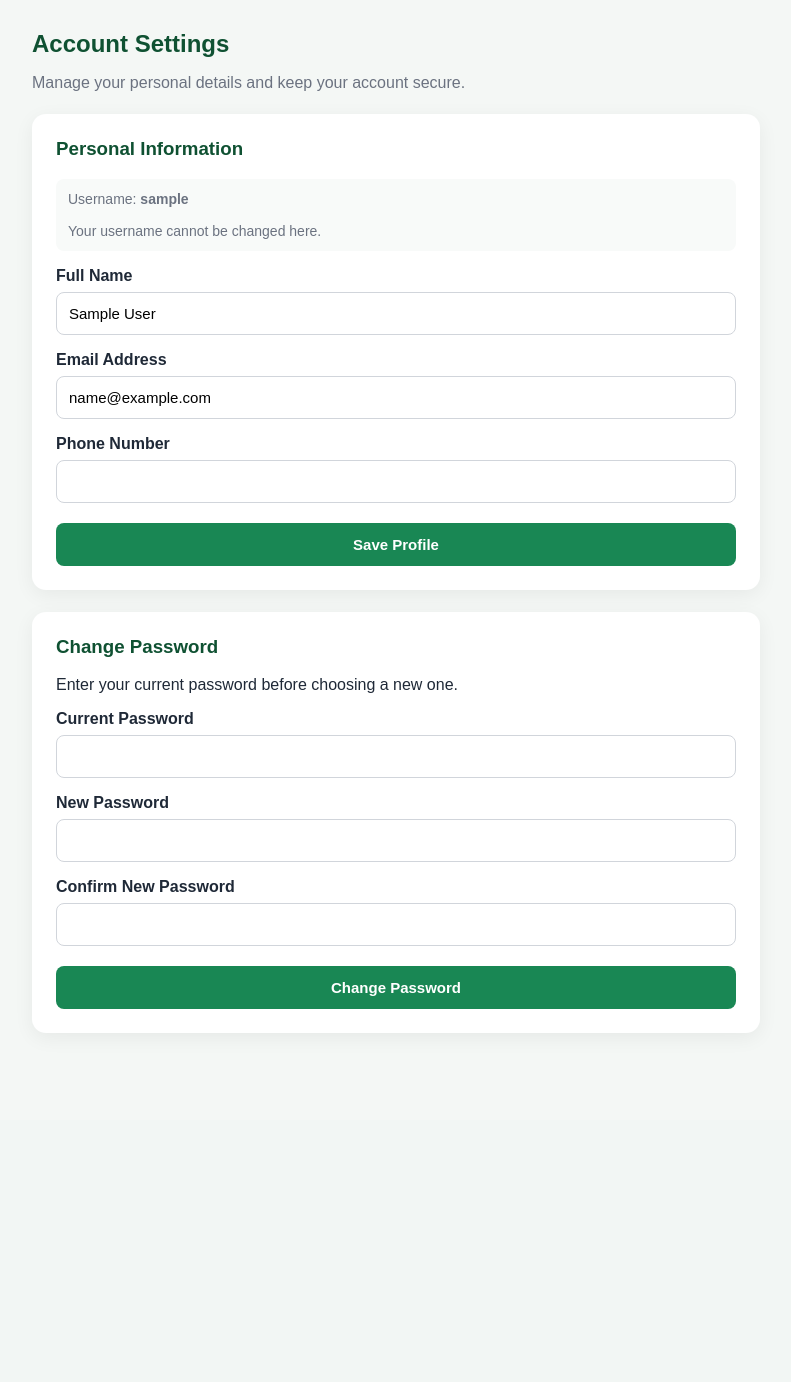
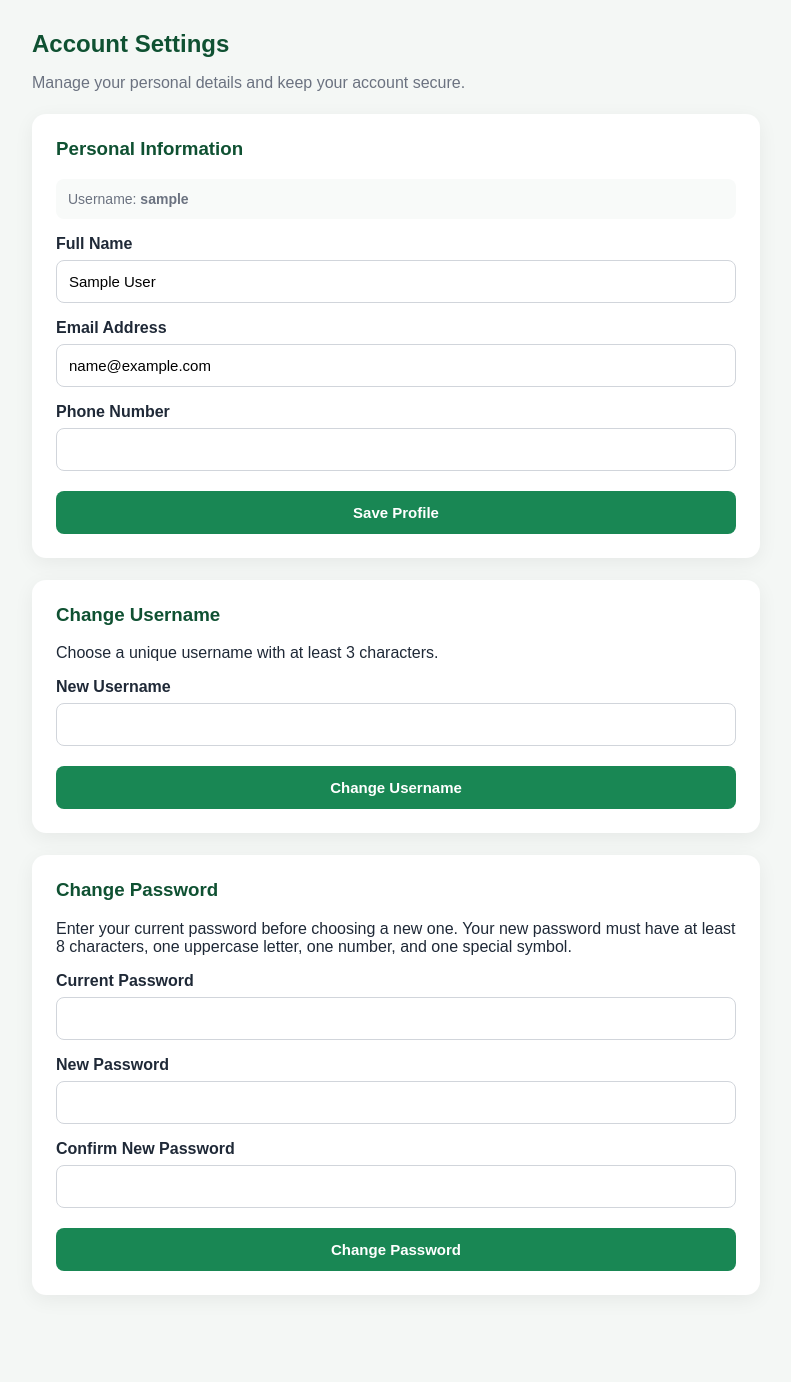
Before and after one commit to Raj-Ausarmal/FuelFlow-Pro, a Flask app: page /customer-profile in a window 1280 px wide. Shown: the part 65-1447 px from the top of the page, without its empty margins (244-1035 px from the left). Before the commit the page ends 1098 px from the top, so only its background shows below. Run offline with Flask 3, Linux system fonts and the light colour scheme; the visitor is signed in with stand-in values (Sample User, id 1); data comes from the database, SQL or seed files in the repository.

Commit message:
Add customer account security controls

```diff
--- a/app.py
+++ b/app.py
@@ -15,6 +15,7 @@ from werkzeug.security import check_password_hash, generate_password_hash
 import secrets
 import io
 import csv
+import sqlite3
 
 
 app = Flask(__name__)
@@ -34,6 +35,56 @@ USERS = {
 
 
 initialize_database()
+
+
+def validate_customer_username(value):
+    """Return a normalized username and a validation error, when applicable."""
+    if not isinstance(value, str):
+        return None, "Username must be text"
+
+    username = value.strip().lower()
+
+    if not username:
+        return None, "Username is required"
+
+    if len(username) < 3:
+        return None, "Username must contain at least 3 characters"
+
+    if len(username) > 50:
+        return None, "Username must be 50 characters or fewer"
+
+    return username, None
+
+
+def get_password_requirement_errors(password):
+    """Return every password-strength requirement that has not been met."""
+    errors = []
+
+    if len(password) < 8:
+        errors.append("at least 8 characters")
+
+    if not any("A" <= character <= "Z" for character in password):
+        errors.append("at least one uppercase letter")
+
+    if not any("0" <= character <= "9" for character in password):
+        errors.append("at least one number")
+
+    if not any(
+        not character.isalnum() and not character.isspace()
+        for character in password
+    ):
+        errors.append("at least one special symbol")
+
+    return errors
+
+
+def password_requirement_message(password):
+    errors = get_password_requirement_errors(password)
+
+    if errors:
+        return "Password must include " + "; ".join(errors) + "."
+
+    return None
 
 
 def login_required(role=None):
@@ -109,11 +160,11 @@ def customer_dashboard():
 
 @app.route("/api/customer/register", methods=["POST"])
 def customer_register_api():
-    data = request.get_json()
+    data = request.get_json(silent=True)
 
-    if not data:
+    if not isinstance(data, dict):
         return jsonify({
-            "error": "Request body is required"
+            "error": "Valid JSON data is required"
         }), 400
 
     username = data.get("username")
@@ -124,17 +175,21 @@ def customer_register_api():
             "error": "Username and password are required"
         }), 400
 
-    username = username.strip().lower()
+    username, username_error = validate_customer_username(username)
 
-    if len(username) < 3:
-        return jsonify({
-            "error": "Username must contain at least 3 characters"
-        }), 400
+    if username_error:
+        return jsonify({"error": username_error}), 400
 
-    if len(password) < 6:
-        return jsonify({
-            "error": "Password must contain at least 6 characters"
-        }), 400
+    if not isinstance(password, str):
+        return jsonify({"error": "Password must be text"}), 400
+
+    password_error = password_requirement_message(password)
+
+    if password_error:
+        return jsonify({"error": password_error}), 400
+
+    if len(password) > 256:
+        return jsonify({"error": "Password is too long"}), 400
 
     connection = get_connection()
 
@@ -154,24 +209,26 @@ def customer_register_api():
     password_hash = generate_password_hash(password)
     created_at = datetime.now().isoformat(timespec="seconds")
 
-    cursor = connection.execute("""
-        INSERT INTO customers (
+    try:
+        cursor = connection.execute("""
+            INSERT INTO customers (
+                username,
+                password_hash,
+                created_at
+            )
+            VALUES (?, ?, ?)
+        """, (
             username,
             password_hash,
             created_at
-        )
-        VALUES (?, ?, ?)
-    """, (
-        username,
-        password_hash,
-        created_at
-    ))
-
-    connection.commit()
-
-    customer_id = cursor.lastrowid
-
-    connection.close()
+        ))
+        connection.commit()
+        customer_id = cursor.lastrowid
+    except sqlite3.IntegrityError:
+        connection.rollback()
+        return jsonify({"error": "Username already exists"}), 409
+    finally:
+        connection.close()
 
     session.clear()
     session["customer_id"] = customer_id
@@ -324,6 +381,54 @@ def update_customer_profile():
     return jsonify({"message": "Profile updated successfully"}), 200
 
 
+@app.route("/api/customer/change-username", methods=["POST"])
+@customer_required
+def change_customer_username():
+    data = request.get_json(silent=True)
+
+    if not isinstance(data, dict):
+        return jsonify({"error": "Valid JSON data is required"}), 400
+
+    username, username_error = validate_customer_username(data.get("username"))
+
+    if username_error:
+        return jsonify({"error": username_error}), 400
+
+    connection = get_connection()
+
+    try:
+        existing_customer = connection.execute("""
+            SELECT id
+            FROM customers
+            WHERE username = ? AND id != ?
+        """, (username, session["customer_id"])).fetchone()
+
+        if existing_customer is not None:
+            return jsonify({"error": "Username already exists"}), 409
+
+        connection.execute("""
+            UPDATE customers
+            SET username = ?
+            WHERE id = ?
+        """, (username, session["customer_id"]))
+        connection.commit()
+    except sqlite3.IntegrityError:
+        connection.rollback()
+        return jsonify({"error": "Username already exists"}), 409
+    except sqlite3.Error:
+        connection.rollback()
+        return jsonify({"error": "Unable to update username. Please try again."}), 500
+    finally:
+        connection.close()
+
+    session["customer_username"] = username
+
+    return jsonify({
+        "message": "Username updated successfully",
+        "username": username
+    }), 200
+
+
 @app.route("/api/customer/change-password", methods=["POST"])
 @customer_required
 def change_customer_password():
@@ -341,13 +446,13 @@ def change_customer_password():
     ]):
         return jsonify({"error": "All password fields are required"}), 400
 
-    if len(new_password) < 8:
-        return jsonify({
-            "error": "New password must contain at least 8 characters"
-        }), 400
-
     if len(new_password) > 256:
         return jsonify({"error": "New password is too long"}), 400
+
+    password_error = password_requirement_message(new_password)
+
+    if password_error:
+        return jsonify({"error": password_error}), 400
 
     if new_password != confirm_password:
         return jsonify({"error": "New passwords do not match"}), 400
--- a/templates/customer_profile.html
+++ b/templates/customer_profile.html
@@ -142,8 +142,6 @@
             <h3>Personal Information</h3>
             <div class="username-note">
                 Username: <strong id="username">Loading...</strong>
-                <br><br>
-                Your username cannot be changed here.
             </div>
 
             <form id="profileForm">
@@ -162,8 +160,21 @@
         </section>
 
         <section class="card">
+            <h3>Change Username</h3>
+            <p>Choose a unique username with at least 3 characters.</p>
+
+            <form id="usernameForm">
+                <label for="newUsername">New Username</label>
+                <input id="newUsername" type="text" minlength="3" maxlength="50" autocomplete="username" required>
+
+                <button type="submit">Change Username</button>
+            </form>
+            <div id="usernameMessage" class="message" role="status"></div>
+        </section>
+
+        <section class="card">
             <h3>Change Password</h3>
-            <p>Enter your current password before choosing a new one.</p>
+            <p>Enter your current password before choosing a new one. Your new password must have at least 8 characters, one uppercase letter, one number, and one special symbol.</p>
 
             <form id="passwordForm">
                 <label for="currentPassword">Current Password</label>
@@ -236,6 +247,55 @@
             }
         });
 
+        function getPasswordRequirementErrors(password) {
+            const errors = [];
+
+            if (password.length < 8) {
+                errors.push("at least 8 characters");
+            }
+
+            if (!/[A-Z]/.test(password)) {
+                errors.push("at least one uppercase letter");
+            }
+
+            if (!/[0-9]/.test(password)) {
+                errors.push("at least one number");
+            }
+
+            if (!/[^A-Za-z0-9\s]/.test(password)) {
+                errors.push("at least one special symbol");
+            }
+
+            return errors;
+        }
+
+        document.getElementById("usernameForm").addEventListener("submit", async function (event) {
+            event.preventDefault();
+
+            try {
+                const response = await fetch("/api/customer/change-username", {
+                    method: "POST",
+                    headers: { "Content-Type": "application/json" },
+                    body: JSON.stringify({
+                        username: document.getElementById("newUsername").value
+                    })
+                });
+
+                const data = await response.json();
+
+                if (!response.ok) {
+                    showMessage("usernameMessage", data.error || "Could not change username.", "error");
+                    return;
+                }
+
+                document.getElementById("username").textContent = data.username;
+                document.getElementById("usernameForm").reset();
+                showMessage("usernameMessage", data.message, "success");
+            } catch (error) {
+                showMessage("usernameMessage", "Could not connect to the server.", "error");
+            }
+        });
+
         document.getElementById("passwordForm").addEventListener("submit", async function (event) {
             event.preventDefault();
 
@@ -245,6 +305,17 @@
 
             if (newPassword !== confirmPassword) {
                 showMessage("passwordMessage", "New passwords do not match.", "error");
+                return;
+            }
+
+            const passwordErrors = getPasswordRequirementErrors(newPassword);
+
+            if (passwordErrors.length) {
+                showMessage(
+                    "passwordMessage",
+                    "Password must include " + passwordErrors.join("; ") + ".",
+                    "error"
+                );
                 return;
             }
 
```
Also changed, not shown: templates/customer_register.html (+32 -0 lines).
